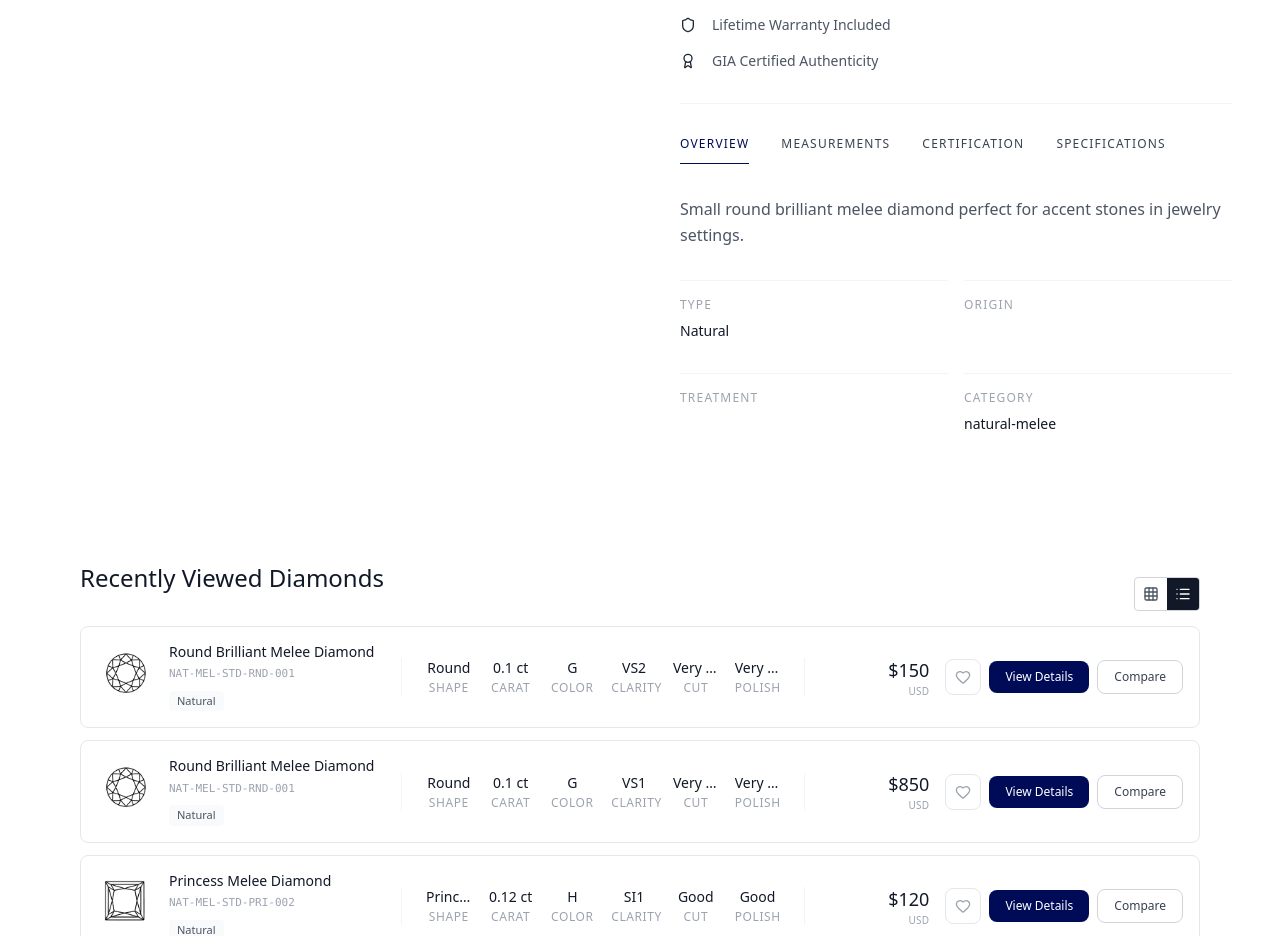
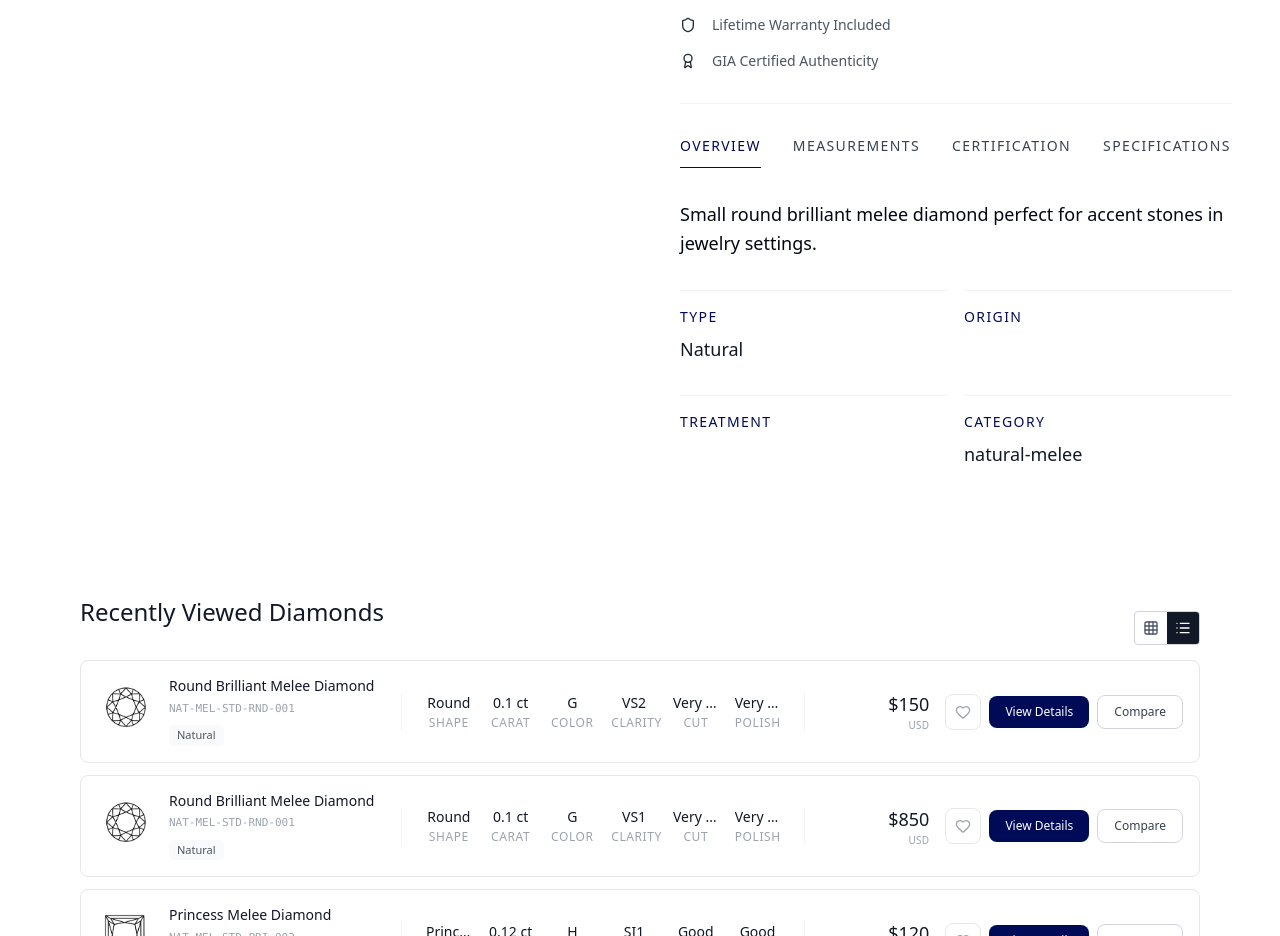
Before and after one commit to nanditapore03-code/PrestoTrade, a React (Vite) app in the folder frontend/: page /diamonds/1 in a window 1280 px wide. Shown: the part 961-1897 px from the top of the page. Built offline with nearby package versions, Linux system fonts and the light colour scheme.

Commit message:
update  text color

```diff
--- a/frontend/src/pages/DiamondDetailsPage.jsx
+++ b/frontend/src/pages/DiamondDetailsPage.jsx
@@ -308,7 +308,7 @@ const DiamondDetailsPage = () => {
                   <button
                     key={section}
                     onClick={() => setActiveSection(section)}
-                    className={`pb-3 text-xs uppercase tracking-widest whitespace-nowrap transition-colors relative ${
+                    className={`pb-3 text-xs md:text-sm uppercase tracking-widest whitespace-nowrap transition-colors relative ${
                       activeSection === section
                         ? 'text-royalblue'
                         : 'text-gray-700 hover:text-gray-900'
@@ -337,7 +337,7 @@ const DiamondDetailsPage = () => {
                 >
                   {activeSection === 'overview' && (
                     <div className="space-y-8">
-                      <p className="text-gray-600 leading-relaxed font-light text-base">
+                      <p className="text-gray-950 leading-relaxed font-light text-lg">
                         {diamond.detailedDescription || diamond.description}
                       </p>
                       <div className="grid grid-cols-2 gap-4">
@@ -348,10 +348,10 @@ const DiamondDetailsPage = () => {
                           { label: 'Category', value: diamond.category },
                         ].map((item, idx) => (
                           <div key={idx} className="py-4 border-t border-gray-100">
-                            <div className="text-xs uppercase tracking-widest text-gray-400 mb-2">
+                            <div className="md:text-sm text-xs uppercase tracking-widest text-royalblue mb-2">
                               {item.label}
                             </div>
-                            <div className="text-gray-900 font-light">{item.value}</div>
+                            <div className="text-gray-900 text-xs md:text-lg font-light">{item.value}</div>
                           </div>
                         ))}
                       </div>
@@ -369,7 +369,7 @@ const DiamondDetailsPage = () => {
                         diamond.measurements.lengthToWidthRatio && { label: 'L/W Ratio', value: diamond.measurements.lengthToWidthRatio },
                       ].filter(Boolean).map((item, idx) => (
                         <div key={idx} className="py-4 border-t border-gray-100">
-                          <div className="text-xs uppercase tracking-widest text-gray-400 mb-2">
+                          <div className="text-xs uppercase tracking-widest text-royalblue mb-2">
                             {item.label}
                           </div>
                           <div className="text-gray-900 font-light text-lg">{item.value}</div>
```
Also changed, not shown: frontend/src/pages/JewelryDetailPage.jsx (+6 -12 lines).
